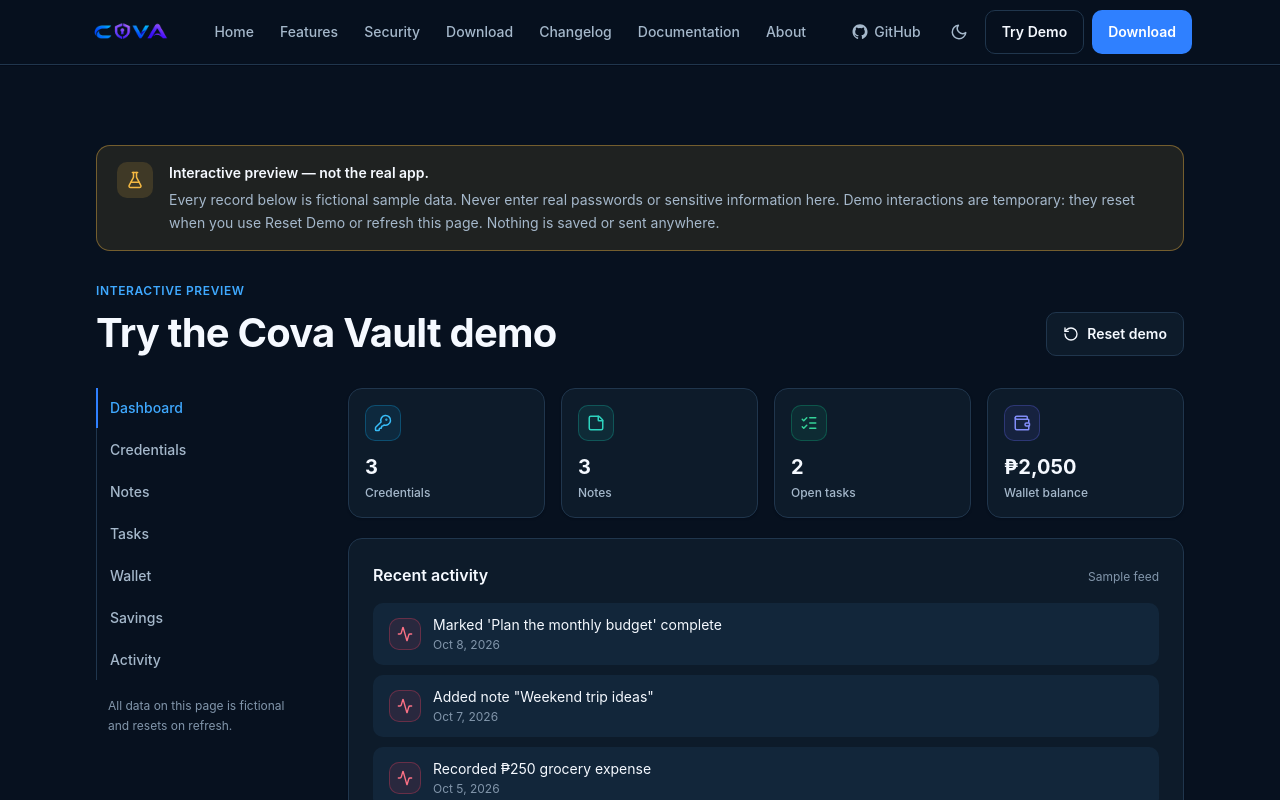
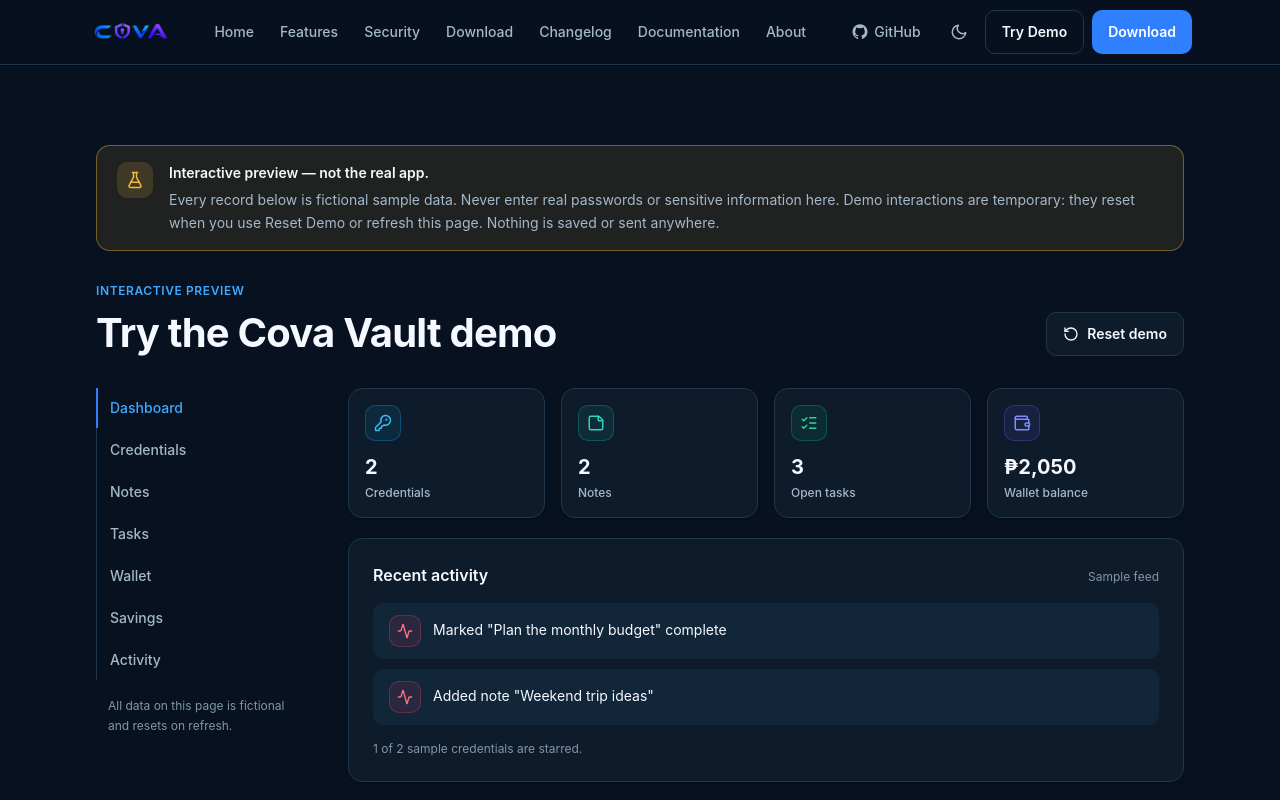
Before and after one commit to Shimizu019/cova-vault-website, a React (Vite) app: page /demo in a window 1280 px wide. Shown: the top 800 px of the page. Built offline with nearby package versions, Linux system fonts and the light colour scheme.

Commit message:
feat(demo): add wallet state, folder ids and types to demo data

```diff
--- a/src/data/demoData.ts
+++ b/src/data/demoData.ts
@@ -1,44 +1,68 @@
-/**
- * Fictional sample data for the interactive `/demo` sandbox only.
- *
+/** Fictional sample data for the interactive `/demo` sandbox only.
  * Every record here is hardcoded placeholder content (example domains,
  * obviously invented passwords containing "Demo"/"Sample"). This module must
  * never contain real credentials, and the demo page keeps all interaction
  * state in memory — nothing here is written to persistent storage or sent
  * anywhere.
+ *
+ * This data mirrors the actual app's structure so the demo feels like the
+ * real Cova Vault application without persisting anything.
  */
 
+/** --- Credentials --- */
 export interface DemoCredential {
   id: string;
   name: string;
   username: string;
   password: string;
   website: string;
+  tags: string[];
   favorite: boolean;
+  folderId?: string;
 }
 
+/** --- Notes --- */
 export interface DemoNote {
   id: string;
   title: string;
   body: string;
   updated: string;
+  folderId?: string;
 }
 
+/** --- Tasks --- */
+export type DemoTaskStatus = 'todo' | 'in_progress' | 'done';
 export interface DemoTask {
   id: string;
   title: string;
-  done: boolean;
+  status: DemoTaskStatus;
+  priority: 'low' | 'medium' | 'high';
+  dueDate?: string;
+  folderId?: string;
 }
 
+/** --- Wallets --- */
+export type DemoWalletType = 'cash' | 'digital' | 'bank' | 'other';
+export interface DemoWallet {
+  id: string;
+  name: string;
+  type: DemoWalletType;
+  startingBalance: number;
+}
 export interface DemoWalletRecord {
   id: string;
   description: string;
   category: string;
   amount: number;
-  type: 'income' | 'expense';
+  type: 'income' | 'expense' | 'transfer';
   date: string;
 }
+export interface DemoBudget {
+  category: string;
+  limit: number;
+}
 
+/** --- Savings --- */
 export interface DemoSavingGoal {
   id: string;
   name: string;
@@ -46,34 +70,47 @@
   target: number;
 }
 
+/** --- Folders --- */
+export type DemoFolderTab = 'credentials' | 'notes' | 'tasks';
+export interface DemoFolder {
+  id: string;
+  name: string;
+}
+
+/** --- Activity --- */
+export type DemoActivityType =
+  | 'credentials' | 'notes' | 'tasks' | 'wallet' | 'savings';
 export interface DemoActivity {
   id: string;
   text: string;
-  time: string;
+  timestamp: string;
+  type: DemoActivityType;
 }
 
+/** --- Demo State (in-memory only) --- */
 export interface DemoState {
   credentials: DemoCredential[];
   notes: DemoNote[];
   tasks: DemoTask[];
+  wallets: DemoWallet[];
   walletRecords: DemoWalletRecord[];
   goals: DemoSavingGoal[];
+  folders: DemoFolder[];
   activity: DemoActivity[];
   revealedPasswords: string[];
+  passwordVisibility: Record<string, boolean>;
 }
 
-/** Illustrative wallet summary mirroring the site's PeraLog examples. */
+export function formatPeso(amount: number): string {
+  return `₱${amount.toLocaleString('en-US')}`;
+}
+
 export const DEMO_WALLET_SUMMARY = {
   balance: 2050,
   income: 2500,
   expenses: 1450,
 } as const;
 
-export function formatPeso(amount: number): string {
-  return `₱${amount.toLocaleString('en-US')}`;
-}
-
-/** Fresh deep copies every call so Reset Demo always restores pristine state. */
 export function createInitialDemoState(): DemoState {
   return {
     credentials: [
@@ -83,6 +120,7 @@
         username: 'demo.user@example.com',
         password: 'DemoPass!2024#Sample',
         website: 'https://mail.example.com',
+        tags: ['email'],
         favorite: true,
       },
       {
@@ -91,14 +129,7 @@
         username: 'demo_shopper',
         password: 'Shop$Demo42Sample',
         website: 'https://shop.example.com',
-        favorite: false,
-      },
-      {
-        id: 'demo-cred-3',
-        name: 'Example Forum',
-        username: 'demo_forum_fan',
-        password: 'Forum*Demo77Sample',
-        website: 'https://forum.example.com',
+        tags: ['shop'],
         favorite: false,
       },
     ],
@@ -106,7 +137,7 @@
       {
         id: 'demo-note-1',
         title: 'Weekend trip ideas',
-        body: 'Pack light, charge the power bank, and download offline maps before leaving. Fictional planning note.',
+        body: 'Pack light, charge the power bank, and download offline maps before leaving.',
         updated: 'Oct 7, 2026',
       },
       {
@@ -115,34 +146,34 @@
         body: 'Placeholder ideas for fictional people: a book, a plant, and concert tickets.',
         updated: 'Oct 5, 2026',
       },
-      {
-        id: 'demo-note-3',
-        title: 'Meeting scratchpad',
-        body: 'Sample talking points: budget review, holiday schedule, and the storage cleanup task.',
-        updated: 'Oct 2, 2026',
-      },
     ],
     tasks: [
-      { id: 'demo-task-1', title: 'Review saved logins', done: true },
-      { id: 'demo-task-2', title: 'Plan the monthly budget', done: true },
-      { id: 'demo-task-3', title: 'Sort notes into folders', done: false },
-      { id: 'demo-task-4', title: 'Export an encrypted backup', done: false },
+      { id: 'demo-task-1', title: 'Review saved logins', status: 'done', priority: 'high' },
+      { id: 'demo-task-2', title: 'Plan the monthly budget', status: 'done', priority: 'medium' },
+      { id: 'demo-task-3', title: 'Sort notes into folders', status: 'in_progress', priority: 'low' },
+    ],
+    wallets: [
+      { id: 'demo-wallet-1', name: 'Daily Cash', type: 'cash', startingBalance: 1500 },
+      { id: 'demo-wallet-2', name: 'Sample E-Wallet', type: 'digital', startingBalance: 2050 },
     ],
     walletRecords: [
       { id: 'demo-rec-1', description: 'Sample salary', category: 'Salary', amount: 8000, type: 'income', date: 'Oct 1, 2026' },
       { id: 'demo-rec-2', description: 'Sample groceries', category: 'Food', amount: 250, type: 'expense', date: 'Oct 3, 2026' },
       { id: 'demo-rec-3', description: 'Sample jeepney fares', category: 'Transport', amount: 85, type: 'expense', date: 'Oct 5, 2026' },
-      { id: 'demo-rec-4', description: 'Sample freelance payout', category: 'Freelance', amount: 1500, type: 'income', date: 'Oct 7, 2026' },
     ],
     goals: [
       { id: 'demo-goal-1', name: 'Emergency fund', current: 3100, target: 5000 },
       { id: 'demo-goal-2', name: 'New phone fund', current: 1200, target: 8000 },
     ],
+    folders: [
+      { id: 'folder-1', name: 'Work' },
+      { id: 'folder-2', name: 'Personal' },
+    ],
     activity: [
-      { id: 'demo-act-1', text: "Marked 'Plan the monthly budget' complete", time: 'Oct 8, 2026' },
-      { id: 'demo-act-2', text: 'Added note "Weekend trip ideas"', time: 'Oct 7, 2026' },
-      { id: 'demo-act-3', text: 'Recorded ₱250 grocery expense', time: 'Oct 5, 2026' },
+      { id: 'demo-act-1', text: 'Marked "Plan the monthly budget" complete', timestamp: 'Oct 8, 2026', type: 'tasks' },
+      { id: 'demo-act-2', text: 'Added note "Weekend trip ideas"', timestamp: 'Oct 7, 2026', type: 'notes' },
     ],
     revealedPasswords: [],
+    passwordVisibility: {},
   };
 }
```
